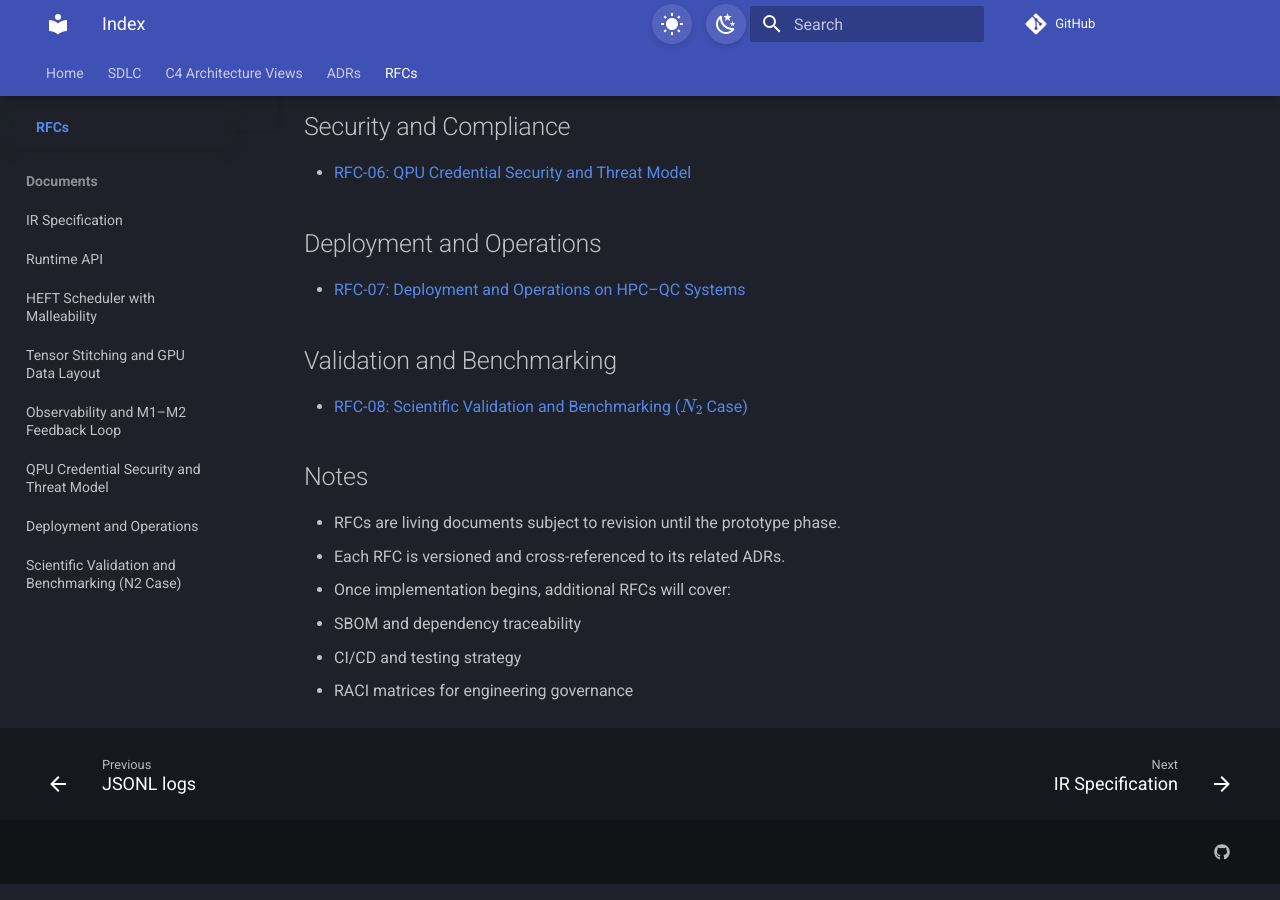
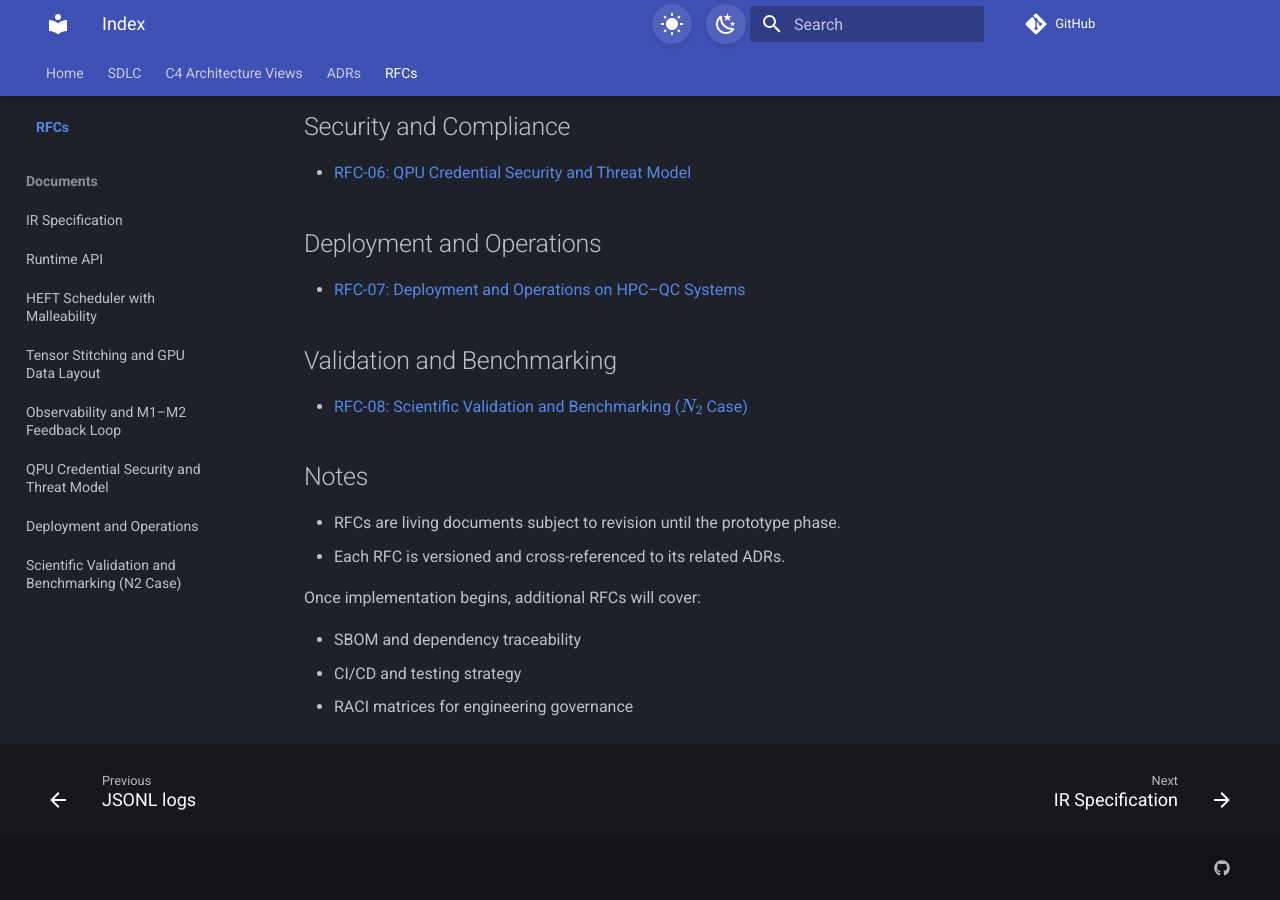
Before and after one commit to ToroData/hpcqc-docs, an MkDocs documentation site: the page built from docs/rfc/index.md, in a window 1280 px wide and 900 px high, scrolled down 692 px. Built offline with MkDocs 1.6.1 and Material for MkDocs 9.7.7, drawn with Linux system fonts in a browser that asks for light colours; comment, search, counter and statistics services are not loaded; the version menu is left out.

Commit message:
style: fix space

```diff
--- a/docs/rfc/index.md
+++ b/docs/rfc/index.md
@@ -32,7 +32,9 @@ This section contains all Request for Comments (RFC) documents that complement a
 
 - RFCs are living documents subject to revision until the prototype phase.
 - Each RFC is versioned and cross-referenced to its related ADRs.
-- Once implementation begins, additional RFCs will cover:
-  - SBOM and dependency traceability
-  - CI/CD and testing strategy
-  - RACI matrices for engineering governance
+
+Once implementation begins, additional RFCs will cover:
+
+- SBOM and dependency traceability
+- CI/CD and testing strategy
+- RACI matrices for engineering governance
```
